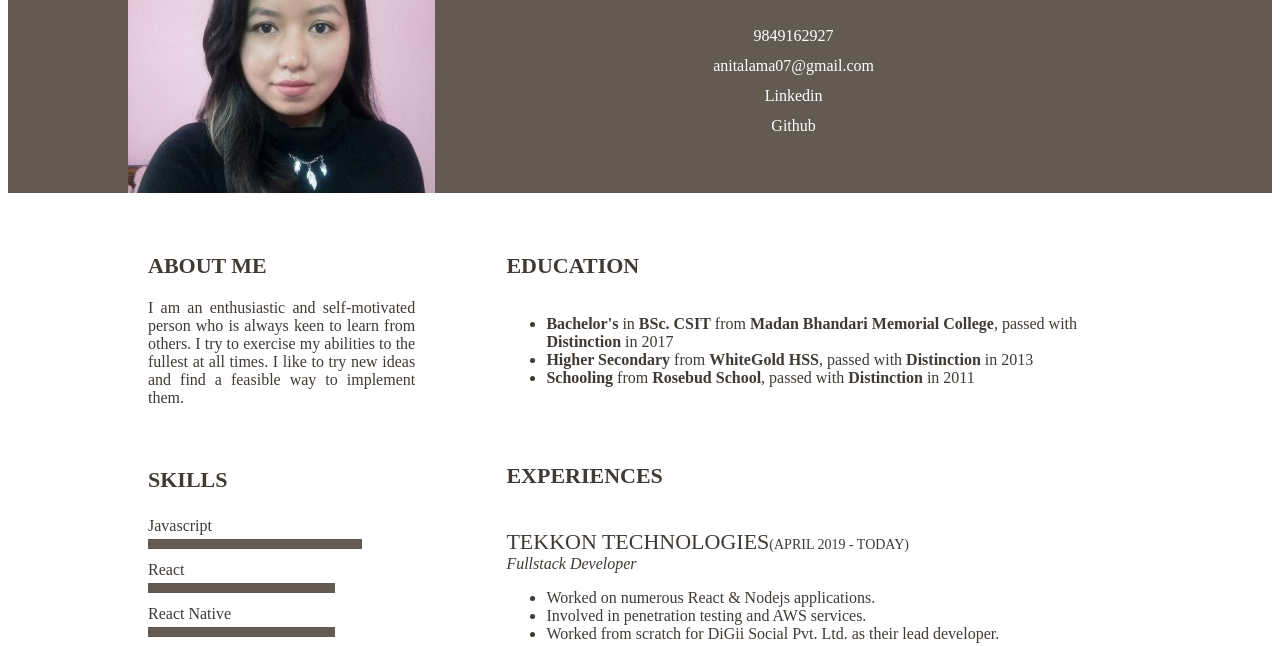
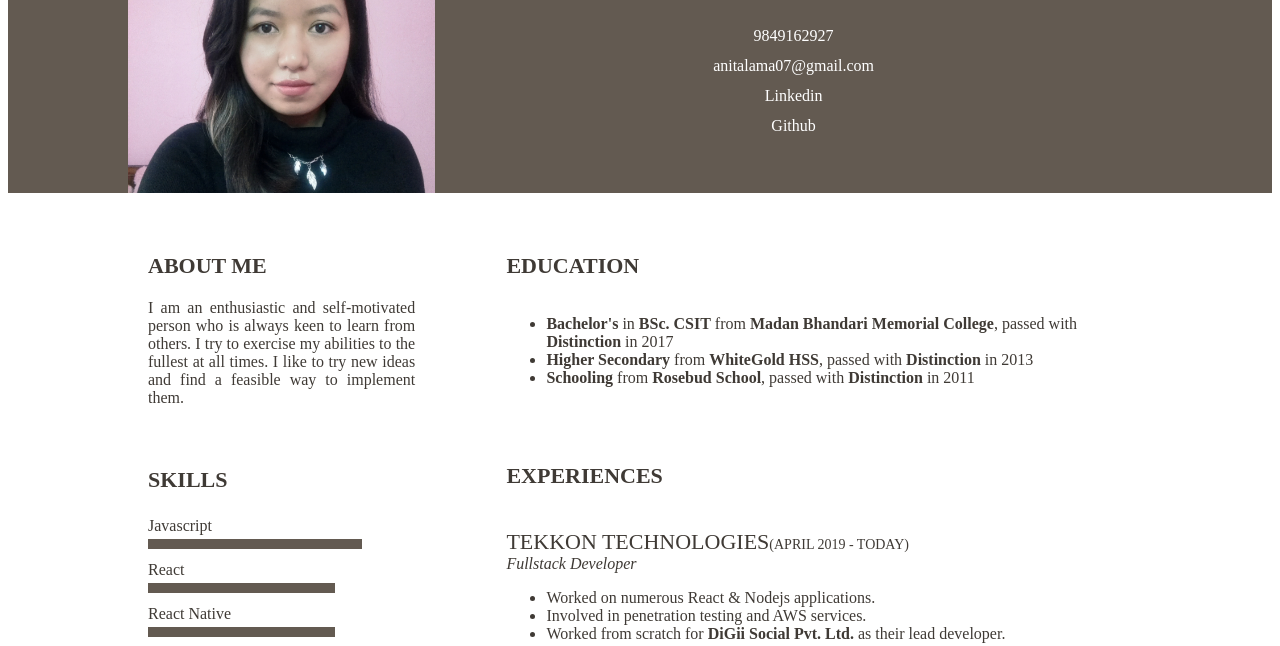
Before and after one commit to AnitaLama/AnitaLama.github.io, a plain HTML site: page index.html in a window 1280 px wide. Shown: the part 122-768 px from the top of the page. Drawn offline with Linux system fonts and the light colour scheme.

Commit message:
Update index.html

```diff
--- a/index.html
+++ b/index.html
@@ -158,7 +158,7 @@
                     </li>
 
                     <li>
-                       Worked from scratch for <a href="https://digiisocial.com/" target="_blank">DiGii Social Pvt. Ltd.</a> as their lead developer.
+                       Worked from scratch for <strong><a href="https://digiisocial.com/" target="_blank">DiGii Social Pvt. Ltd.</a></strong> as their lead developer.
                     </li>
                   </ul>
                 </div>
```
